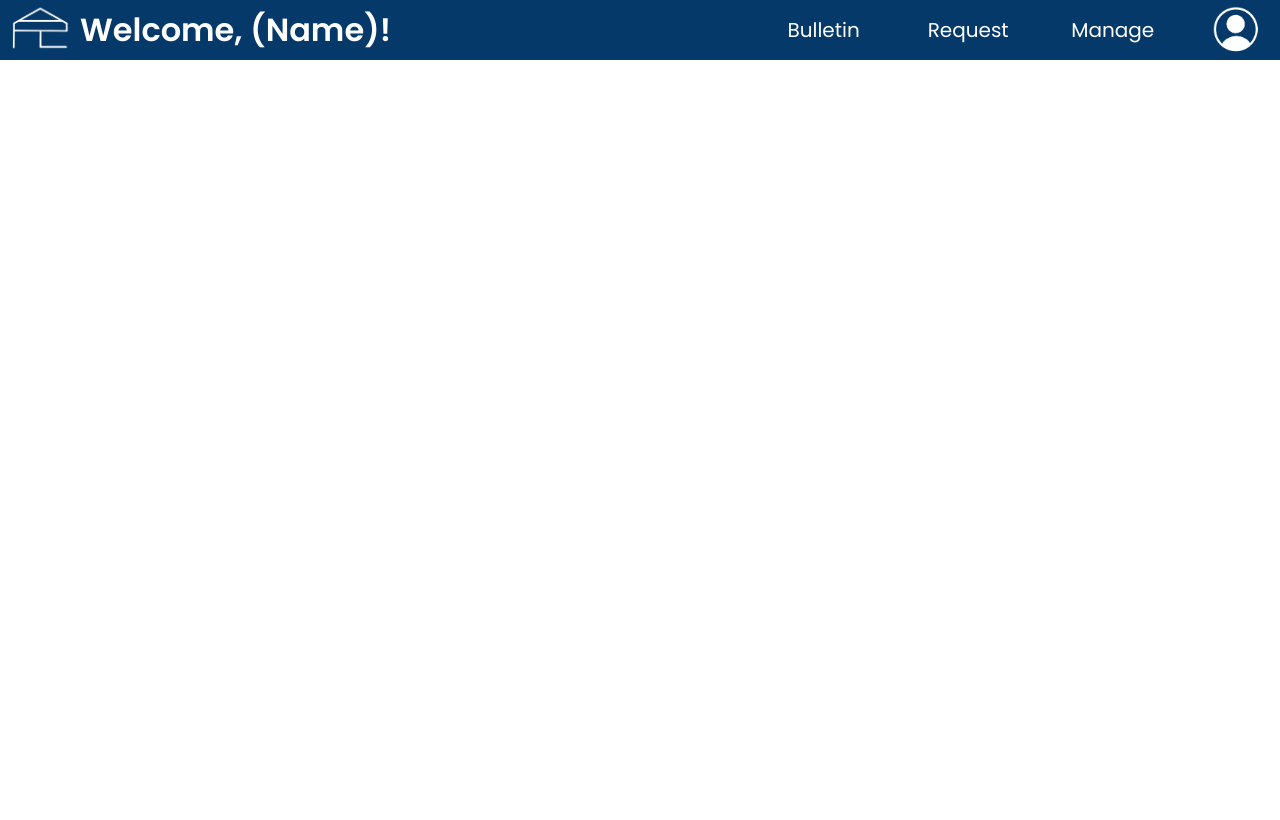
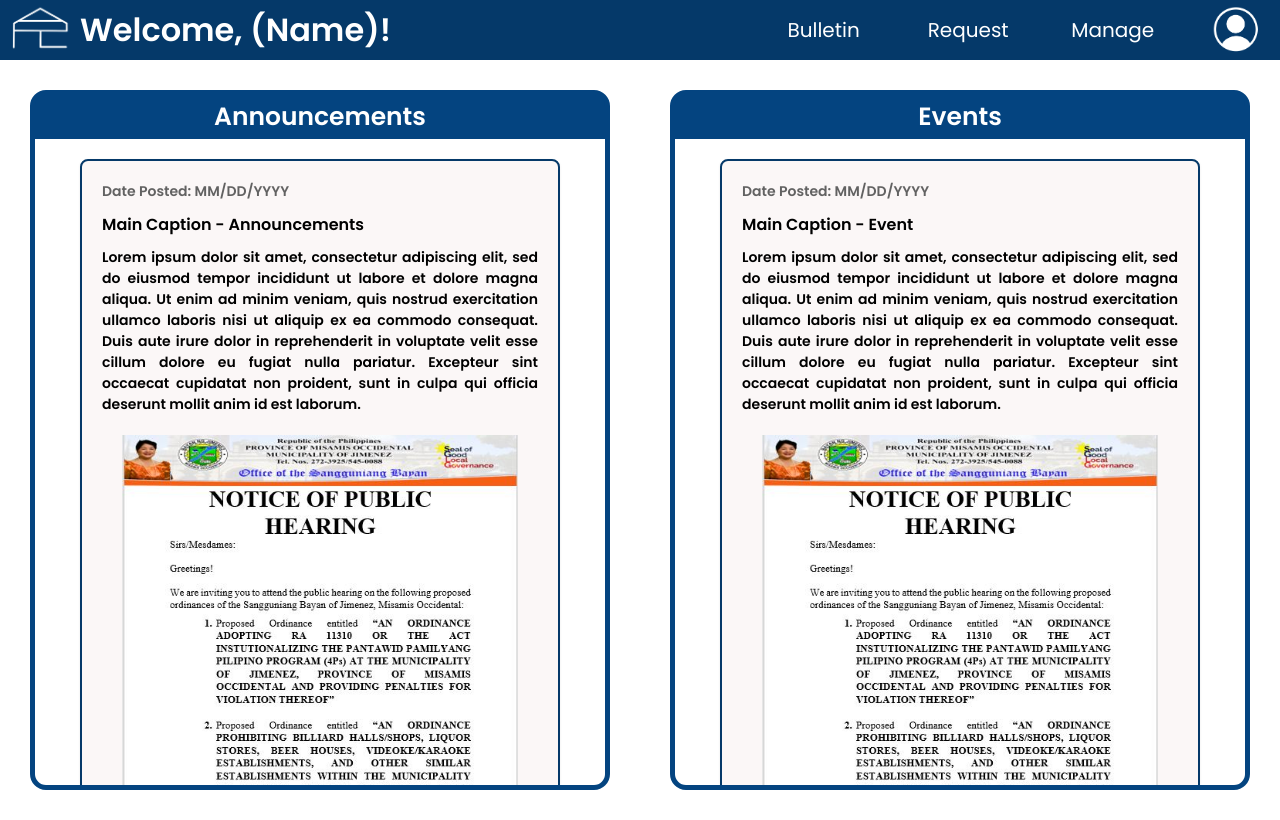
Before and after one commit to PJESTRELLA/C.A.P.T.-Website, a PHP site: page /dashboard/user/user-bulletin.html in a window 1280 px wide. Before the commit the page ends 60 px from the top, so only its background shows below. Run offline with PHP 8.4, Linux system fonts and the light colour scheme.

Commit message:
User-Bulletin Finished

```diff
--- a/dashboard/user/user-bulletin.css
+++ b/dashboard/user/user-bulletin.css
@@ -100,6 +100,117 @@
   display: none;
 }
 
+.option-panel{
+  display: none;
+}
+
+.main-body {
+  min-height: calc(100vh - 60px);
+  background-color: white; /* optional */
+  display: flex;
+  flex-direction: row;
+  justify-content: space-between;
+  align-items: flex-start;
+  gap: 60px;
+  padding: 30px;
+}
+
+.announcements, .events {
+  flex: 1;
+  display: flex;
+  flex-direction: column; /* stack title + feed vertically */
+  height: calc(100vh - 100px);
+  border: 5px solid #044480;
+  border-radius: 16px;
+  box-sizing: border-box;
+  background-color: #044480;
+  overflow: hidden; /* prevent parent from scrolling */
+}
+
+.announcements-title, .events-title {
+  width: 100%;
+  color: white;
+  font-family: 'Poppins', Verdana, Geneva, Tahoma, sans-serif;
+  font-size: 25px;
+  text-align: center;
+  padding: 3px;
+  margin: 0;
+  position: sticky;
+  top: 0;
+  z-index: 1;
+  box-sizing: border-box;
+}
+
+.post-feed {
+  flex: 1;
+  overflow-y: auto;
+  padding: 20px;
+  box-sizing: border-box;
+  background-color: #ffffff;
+  display: flex;          /* enables gap */
+  flex-direction: column; /* stack posts vertically */
+  gap: 20px;
+}
+
+.post-feed::-webkit-scrollbar {
+  width: 15px;
+}
+
+.post-feed::-webkit-scrollbar-thumb {
+  background-color: #737373;
+  border: 2px solid #e0e6f0;
+  border-radius: 15px;
+  background-clip: padding-box;
+}
+
+.post-feed::-webkit-scrollbar-track {
+  background-color: #d9d9d9;
+  border-radius: 15px;
+}
+
+.posts {
+  border: 2px solid #053969;
+  border-radius: 8px;
+  padding: 20px;
+  margin-left: 25px;
+  margin-right: 25px;
+  background-color: #fbf7f7;
+  box-shadow: 0 1px 3px rgba(0, 0, 0, 0.08);
+  transition: transform 0.1s ease, box-shadow 0.1s ease;
+  text-align: center;
+}
+
+.post-img {
+  width: 100%;
+  object-fit: contain;
+  border-radius: 6px;
+  display: block;
+  padding: 20px;
+}
+
+.post-title{
+  color:black;
+  font-family: 'poppins', Verdana, Geneva, Tahoma, sans-serif;
+  font-size: 16px;
+  text-align: justify;
+  padding-bottom: 10px;
+}
+
+.post-date{
+  color:rgb(98, 98, 98);
+  font-family: 'poppins', Verdana, Geneva, Tahoma, sans-serif;
+  font-size: 14px;
+  text-align: justify;
+  padding-bottom: 10px;
+}
+
+.post-caption{
+  color:black;
+  font-family: 'poppins', Verdana, Geneva, Tahoma, sans-serif;
+  font-size: 14px;
+  text-align: justify;
+}
+
 
 @media (max-width: 900px) {
   .header-web{
--- a/dashboard/user/user-bulletin.html
+++ b/dashboard/user/user-bulletin.html
@@ -48,20 +48,134 @@
         <button class = "navigation-btns">Profile</button>
     </div>
   </header>
+
+  <div class = "option-panel">
+    <button class = "announcements-btn">Announcements</button>
+    <button class = "events-btn">Events</button>
+  </div>
+
+  <div class = "main-body">
+    <div class = "announcements">
+      <H1 class = "announcements-title">Announcements</H1>
+      <div class = "post-feed">
+        <div class = "posts">
+          <h3 class = "post-date">Date Posted: MM/DD/YYYY</h3>
+          <h2 class = "post-title">Main Caption - Announcements</h2>
+          <h3 class = "post-caption">Lorem ipsum dolor sit amet, consectetur adipiscing elit, sed do eiusmod tempor incididunt ut labore et dolore magna aliqua. Ut enim ad minim veniam, quis nostrud exercitation ullamco laboris nisi ut aliquip ex ea commodo consequat. Duis aute irure dolor in reprehenderit in voluptate velit esse cillum dolore eu fugiat nulla pariatur. Excepteur sint occaecat cupidatat non proident, sunt in culpa qui officia deserunt mollit anim id est laborum.
+          </h3>
+          <img class = "post-img" src = "\Resources\example\example-annoucement.jpg">
+        </div>
+        <div class = "posts">
+          <h3 class = "post-date">Date Posted: MM/DD/YYYY</h3>
+          <h2 class = "post-title">Main Caption</h2>
+          <h3 class = "post-caption">Lorem ipsum dolor sit amet, consectetur adipiscing elit, sed do eiusmod tempor incididunt ut labore et dolore magna aliqua. Ut enim ad minim veniam, quis nostrud exercitation ullamco laboris nisi ut aliquip ex ea commodo consequat. Duis aute irure dolor in reprehenderit in voluptate velit esse cillum dolore eu fugiat nulla pariatur. Excepteur sint occaecat cupidatat non proident, sunt in culpa qui officia deserunt mollit anim id est laborum.
+          </h3>
+          <img class = "post-img" src = "\Resources\example\example-annoucement.jpg">
+        </div>
+        <div class = "posts">
+          <h3 class = "post-date">Date Posted: MM/DD/YYYY</h3>
+          <h2 class = "post-title">Main Caption</h2>
+          <h3 class = "post-caption">Lorem ipsum dolor sit amet, consectetur adipiscing elit, sed do eiusmod tempor incididunt ut labore et dolore magna aliqua. Ut enim ad minim veniam, quis nostrud exercitation ullamco laboris nisi ut aliquip ex ea commodo consequat. Duis aute irure dolor in reprehenderit in voluptate velit esse cillum dolore eu fugiat nulla pariatur. Excepteur sint occaecat cupidatat non proident, sunt in culpa qui officia deserunt mollit anim id est laborum.
+          </h3>
+          <img class = "post-img" src = "\Resources\example\example-annoucement.jpg">
+        </div>
+      </div>
+    </div>
+
+    <div class = "events">
+      <H1 class = "events-title">Events</H1>
+      <div class = "post-feed">
+        <div class = "posts">
+          <h3 class = "post-date">Date Posted: MM/DD/YYYY</h3>
+          <h2 class = "post-title">Main Caption - Event</h2>
+          <h3 class = "post-caption">Lorem ipsum dolor sit amet, consectetur adipiscing elit, sed do eiusmod tempor incididunt ut labore et dolore magna aliqua. Ut enim ad minim veniam, quis nostrud exercitation ullamco laboris nisi ut aliquip ex ea commodo consequat. Duis aute irure dolor in reprehenderit in voluptate velit esse cillum dolore eu fugiat nulla pariatur. Excepteur sint occaecat cupidatat non proident, sunt in culpa qui officia deserunt mollit anim id est laborum.
+          </h3>
+          <img class = "post-img" src = "\Resources\example\example-annoucement.jpg">
+        </div>
+        <div class = "posts">
+          <h3 class = "post-date">Date Posted: MM/DD/YYYY</h3>
+          <h2 class = "post-title">Main Caption</h2>
+          <h3 class = "post-caption">Lorem ipsum dolor sit amet, consectetur adipiscing elit, sed do eiusmod tempor incididunt ut labore et dolore magna aliqua. Ut enim ad minim veniam, quis nostrud exercitation ullamco laboris nisi ut aliquip ex ea commodo consequat. Duis aute irure dolor in reprehenderit in voluptate velit esse cillum dolore eu fugiat nulla pariatur. Excepteur sint occaecat cupidatat non proident, sunt in culpa qui officia deserunt mollit anim id est laborum.
+          </h3>
+          <img class = "post-img" src = "\Resources\example\example-annoucement.jpg">
+        </div>
+        <div class = "posts">
+          <h3 class = "post-date">Date Posted: MM/DD/YYYY</h3>
+          <h2 class = "post-title">Main Caption</h2>
+          <h3 class = "post-caption">Lorem ipsum dolor sit amet, consectetur adipiscing elit, sed do eiusmod tempor incididunt ut labore et dolore magna aliqua. Ut enim ad minim veniam, quis nostrud exercitation ullamco laboris nisi ut aliquip ex ea commodo consequat. Duis aute irure dolor in reprehenderit in voluptate velit esse cillum dolore eu fugiat nulla pariatur. Excepteur sint occaecat cupidatat non proident, sunt in culpa qui officia deserunt mollit anim id est laborum.
+          </h3>
+          <img class = "post-img" src = "\Resources\example\example-annoucement.jpg">
+        </div>
+      </div>
+    </div>
+
+  </div>
+
   <script>
     const menuBtn = document.querySelector('.menu-btn');
     const closeBtn = document.querySelector('.close-btn');
     const sidebar = document.querySelector('.sidebar');
 
-    // Show sidebar when menu button is clicked
-    menuBtn.addEventListener('click', () => {
-      sidebar.classList.add('active');
-    });
+    const announcementsBtn = document.querySelector('.announcements-btn');
+    const eventsBtn = document.querySelector('.events-btn');
+    const announcements = document.querySelector('.announcements');
+    const events = document.querySelector('.events');
 
-    closeBtn.addEventListener('click', () => {
-      sidebar.classList.remove('active');
-    });
+    // Sidebar toggle (works everywhere)
+    menuBtn.addEventListener('click', () => sidebar.classList.add('active'));
+    closeBtn.addEventListener('click', () => sidebar.classList.remove('active'));
+
+    // Function to activate the mobile toggle behavior
+    function setupMobileToggle() {
+      // Default mobile state: show announcements only
+      announcements.style.display = 'block';
+      events.style.display = 'none';
+      announcementsBtn.disabled = true;
+      eventsBtn.disabled = false;
+
+      // Button event handlers
+      announcementsBtn.onclick = () => {
+        announcements.style.display = 'block';
+        events.style.display = 'none';
+        announcementsBtn.disabled = true;
+        eventsBtn.disabled = false;
+      };
+
+      eventsBtn.onclick = () => {
+        announcements.style.display = 'none';
+        events.style.display = 'block';
+        announcementsBtn.disabled = false;
+        eventsBtn.disabled = true;
+      };
+    }
+
+    // Function to reset for desktop (both visible, both enabled)
+    function setupDesktopView() {
+      announcements.style.display = 'block';
+      events.style.display = 'block';
+      announcementsBtn.disabled = false;
+      eventsBtn.disabled = false;
+
+      // Remove previous mobile event handlers
+      announcementsBtn.onclick = null;
+      eventsBtn.onclick = null;
+    }
+
+    // Check and apply logic based on screen width
+    function checkScreenSize() {
+      if (window.innerWidth <= 900) {
+        setupMobileToggle();
+      } else {
+        setupDesktopView();
+      }
+    }
+
+    // Run at start and whenever the window resizes
+    checkScreenSize();
+    window.addEventListener('resize', checkScreenSize);
   </script>
+
+
 
 </body>
 </html>
```
Also changed, not shown: other parts of dashboard/user/user-bulletin.css (+40 -1 lines), Resources/example/example-annoucement.jpg (added).
